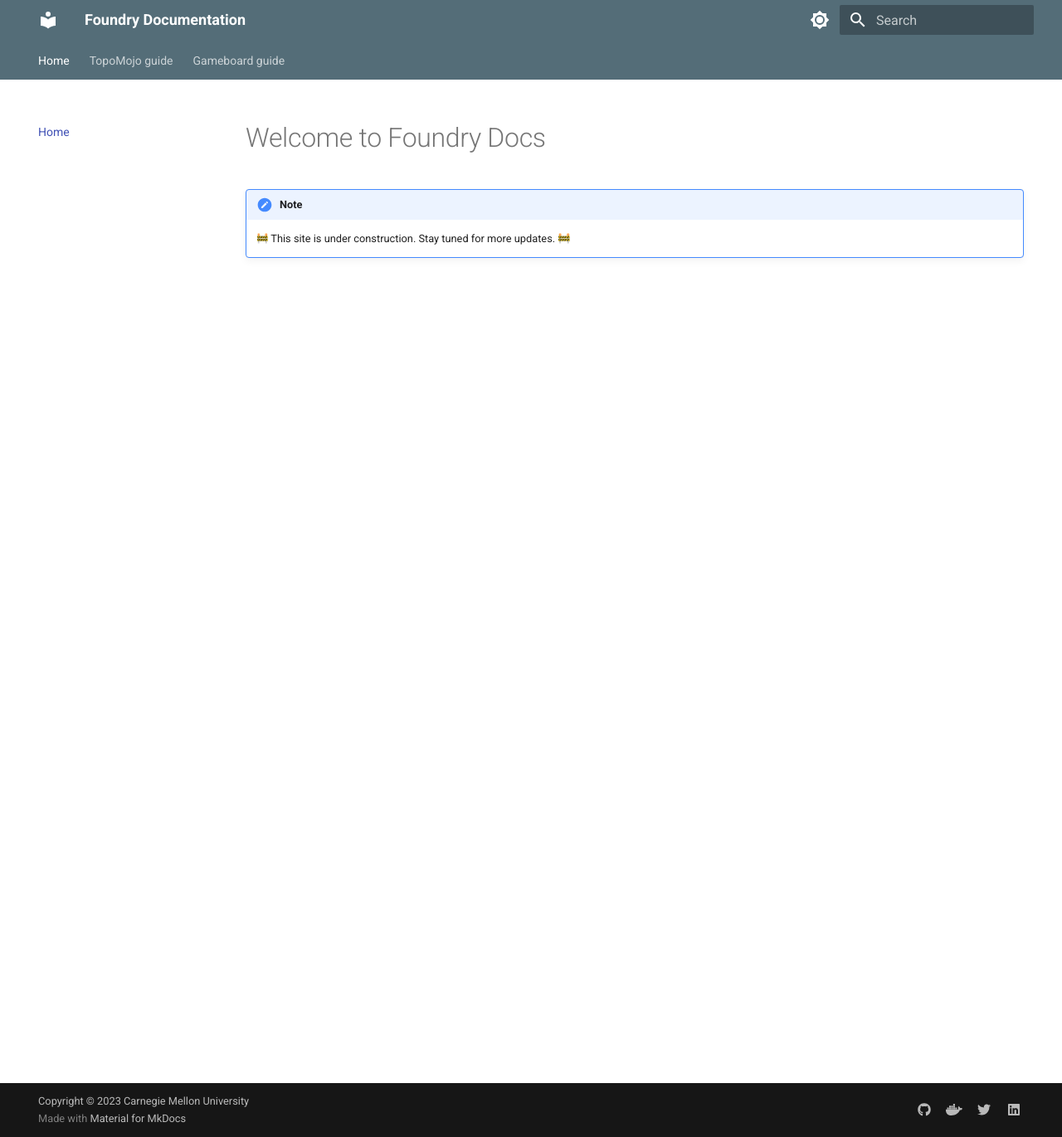
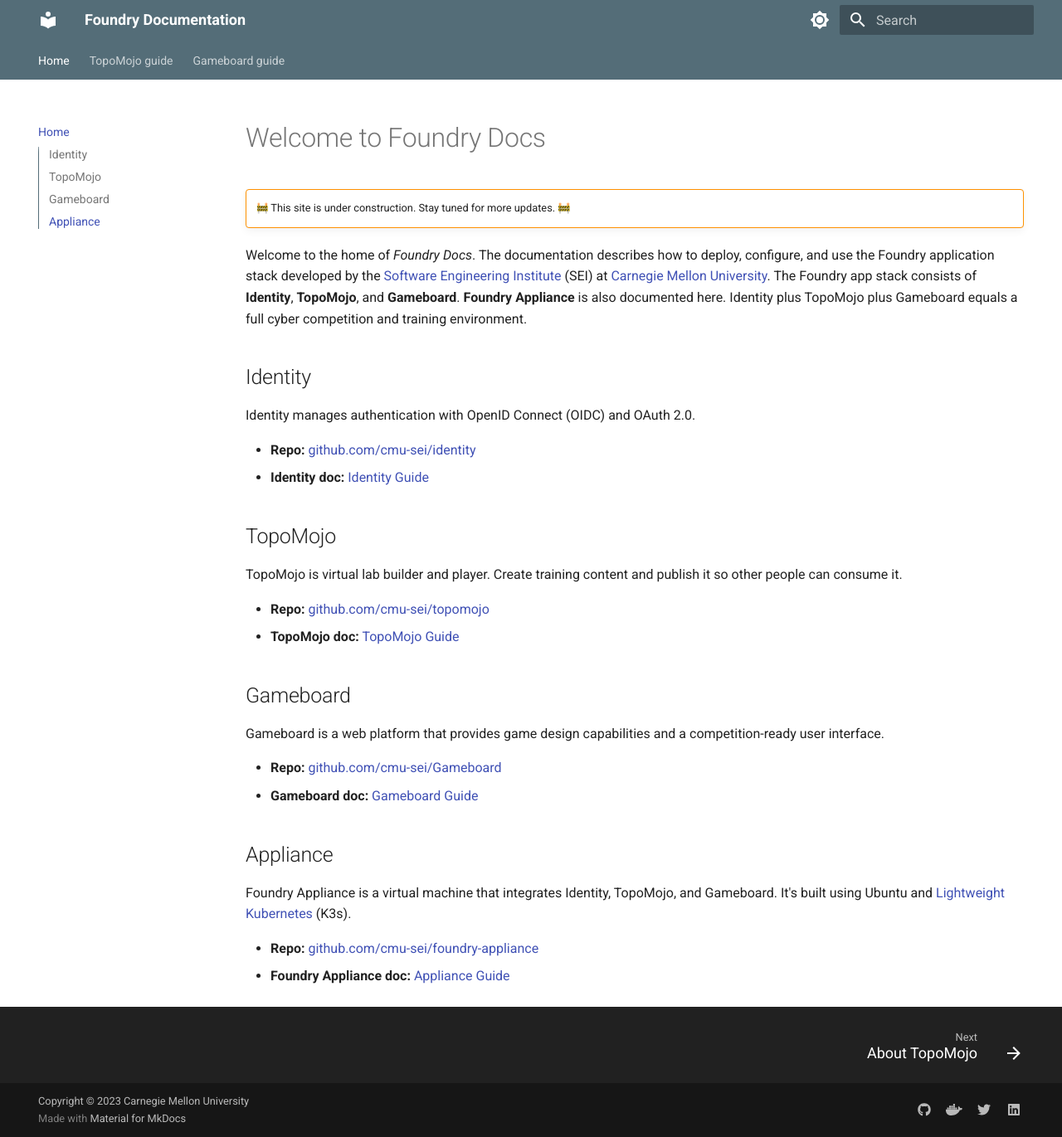
Before and after one commit to cmu-sei/foundry-docs, an MkDocs documentation site: the page built from docs/index.md, in a window 1280 px wide and 1371 px high. Shown: the whole window at 83% size. Built offline with MkDocs 1.6.1 and Material for MkDocs 9.7.7, drawn with Linux system fonts in a browser that asks for light colours; emoji names are drawn with the system emoji font.

Commit message:
Added navigation - prev and next
Some new Gb content - ex. added topic on awarding points

```diff
--- a/docs/index.md
+++ b/docs/index.md
@@ -1,5 +1,35 @@
 # Welcome to Foundry Docs
 
-!!! note
+!!! warning ""
 
     :construction: This site is under construction. Stay tuned for more updates. :construction:
+
+Welcome to the home of *Foundry Docs*. The documentation describes how to deploy, configure, and use the Foundry application stack developed by the [Software Engineering Institute](www.sei.cmu.edu) (SEI) at [Carnegie Mellon University](www.cmu.edu). The Foundry app stack consists of **Identity**, **TopoMojo**, and **Gameboard**. **Foundry Appliance** is also documented here. Identity plus TopoMojo plus Gameboard equals a full cyber competition and training environment.
+
+## Identity
+
+Identity manages authentication with OpenID Connect (OIDC) and OAuth 2.0.
+
+- **Repo:** [github.com/cmu-sei/identity](https://github.com/cmu-sei/identity)
+- **Identity doc:** [Identity Guide](identity/index.md)
+
+## TopoMojo
+
+TopoMojo is virtual lab builder and player. Create training content and publish it so other people can consume it.
+
+- **Repo:** [github.com/cmu-sei/topomojo](https://github.com/cmu-sei/topomojo)
+- **TopoMojo doc:** [TopoMojo Guide](topomojo/index.md)
+
+## Gameboard
+
+Gameboard is a web platform that provides game design capabilities and a competition-ready user interface.
+
+- **Repo:** [github.com/cmu-sei/Gameboard](https://github.com/cmu-sei/Gameboard)
+- **Gameboard doc:** [Gameboard Guide](gameboard/index.md)
+
+## Appliance
+
+Foundry Appliance is a virtual machine that integrates Identity, TopoMojo, and Gameboard. It's built using Ubuntu and [Lightweight Kubernetes](https://k3s.io/) (K3s).
+
+- **Repo:** [github.com/cmu-sei/foundry-appliance](https://github.com/cmu-sei/foundry-appliance)
+- **Foundry Appliance doc:** [Appliance Guide](appliance/index.md)
--- a/mkdocs.yml
+++ b/mkdocs.yml
@@ -5,6 +5,7 @@
 theme:
   name: material
   features:
+    - navigation.footer
     - navigation.tabs
     - navigation.sections
     - toc.integrate
```
Also changed, not shown: docs/gameboard/admin-players.md (+48 -0 lines), docs/gameboard/admin-roles.md (+1 -0 lines), docs/gameboard/admin.md (+1 -1 lines), docs/topomojo/index.md (+0 -2 lines).
